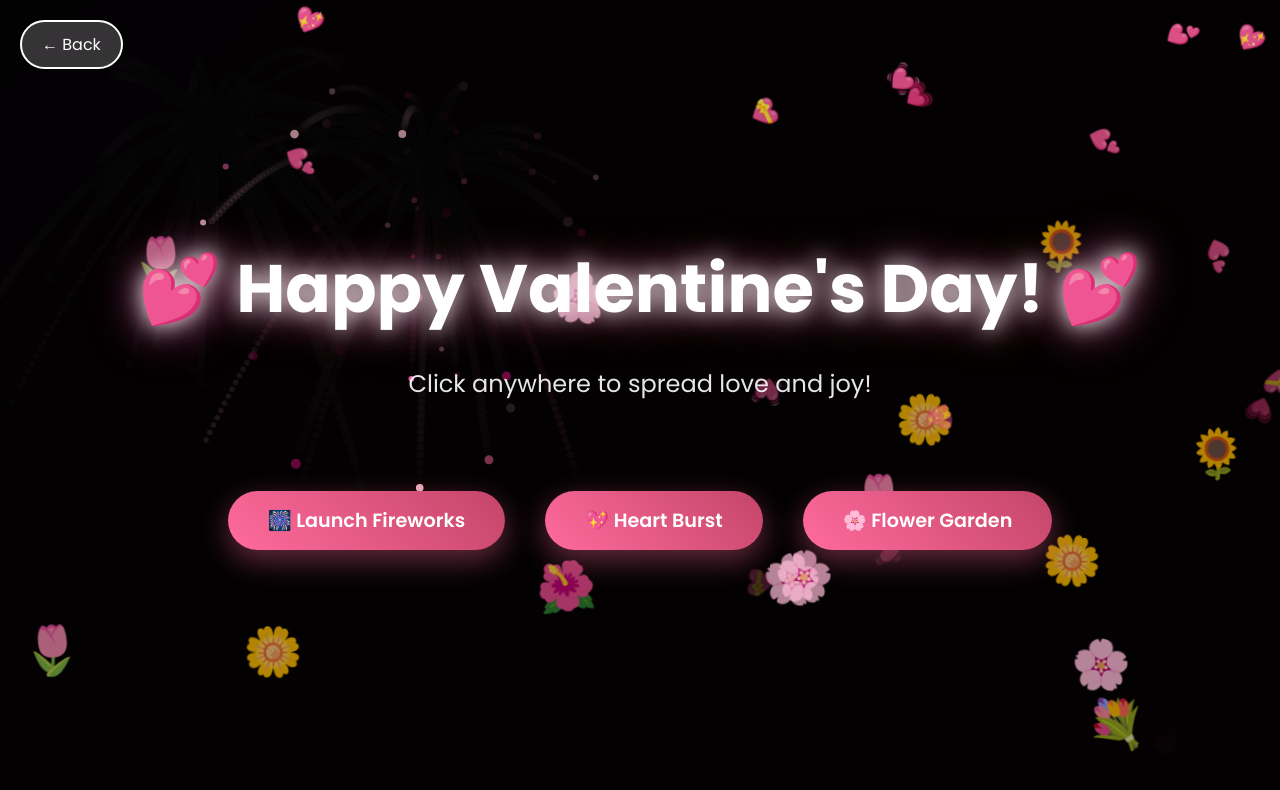
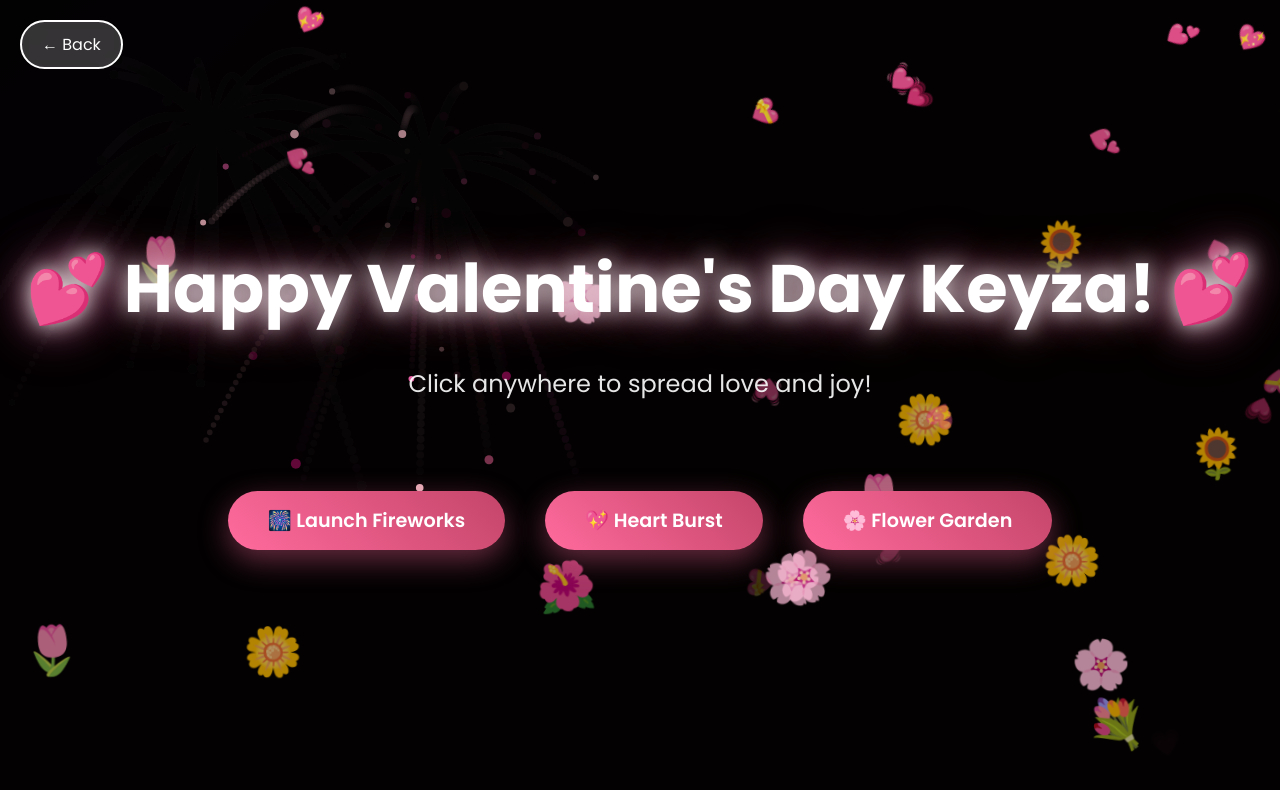
Before and after one commit to AllistairNK/KYZ, a plain HTML site: page valentines-celebration.html in a window 1280 px wide. Drawn offline with Linux system fonts and the light colour scheme.

Commit message:
update name

```diff
--- a/valentines-celebration.html
+++ b/valentines-celebration.html
@@ -268,7 +268,7 @@
     <a href="index.html" class="back-btn">← Back</a>
 
     <div class="container">
-        <h1 class="title">💕 Happy Valentine's Day! 💕</h1>
+        <h1 class="title">💕 Happy Valentine's Day Keyza! 💕</h1>
         <p class="subtitle">Click anywhere to spread love and joy!</p>
 
         <div class="button-container">
```
